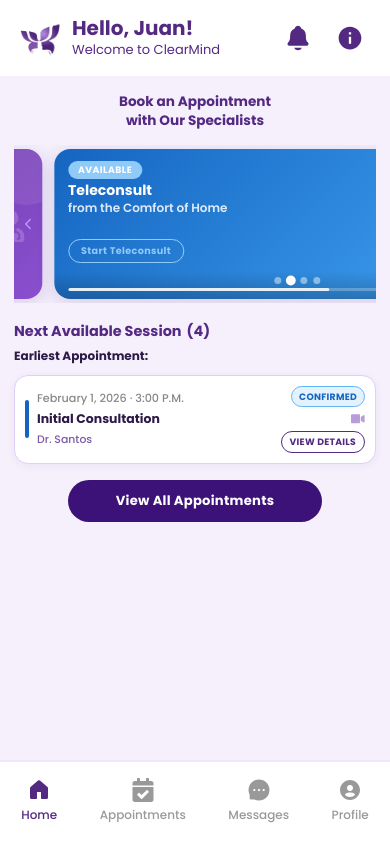
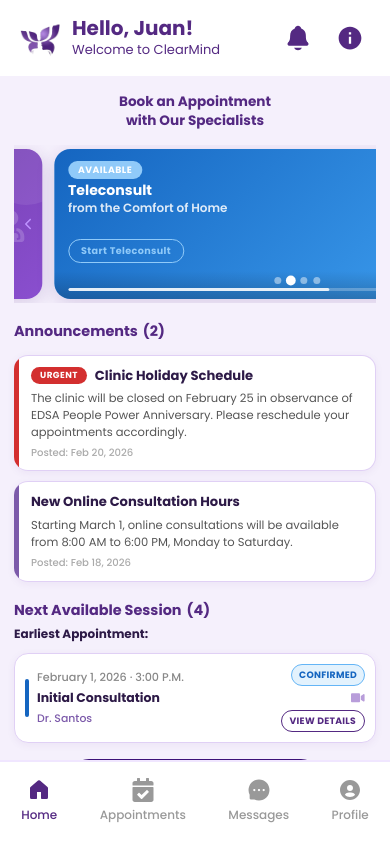
Before and after one commit to miriammulawin/ClearMind, a React (Vite) app in the folder clearmind-frontend/: page /client/home in a window 390 px wide. Built offline with nearby package versions, Linux system fonts and the light colour scheme; what chartjs-plugin-datalabels would draw is missing.

Commit message:
Addition of Announcement Section for  clients

```diff
--- /dev/null
+++ b/clearmind-frontend/src/ClientPages/ClientComponents/Announcements.jsx
@@ -0,0 +1,111 @@
+import { useState, useEffect } from "react";
+import MOCK_ANNOUNCEMENTS from "../../MockData/MockAnnouncement.js";
+import styles from "../ClientStyle/ClientHome.module.css";
+
+// ── swap this out with real API call later ──
+const fetchAnnouncements = async () => {
+  // TODO: replace with actual API
+  // const res = await fetch("/api/announcements?role=client");
+  // return await res.json();
+  return MOCK_ANNOUNCEMENTS.filter((a) => a.targetRole === "client");
+};
+
+function Announcements() {
+  const [announcements, setAnnouncements] = useState([]);
+  const [loading, setLoading] = useState(true);
+  const [error, setError] = useState(null);
+
+  useEffect(() => {
+    let cancelled = false;
+
+    const load = async () => {
+      try {
+        setLoading(true);
+        setError(null);
+        const data = await fetchAnnouncements();
+        if (!cancelled) setAnnouncements(data);
+      } catch (err) {
+        if (!cancelled) setError("Failed to load announcements.");
+      } finally {
+        if (!cancelled) setLoading(false);
+      }
+    };
+
+    load();
+    return () => { cancelled = true; };
+  }, []);
+
+  // ── Loading State ──
+  if (loading) {
+    return (
+      <div className={styles.anWrap}>
+        <div className={styles.anSectionHeader}>
+          <span className={styles.anTitle}>Announcements</span>
+        </div>
+        <div className={styles.anSkeletonList}>
+          {[1, 2, 3].map((n) => (
+            <div key={n} className={styles.anSkeleton} />
+          ))}
+        </div>
+      </div>
+    );
+  }
+
+  // ── Error State ──
+  if (error) {
+    return (
+      <div className={styles.anWrap}>
+        <div className={styles.anSectionHeader}>
+          <span className={styles.anTitle}>Announcements</span>
+        </div>
+        <div className={styles.anError}>{error}</div>
+      </div>
+    );
+  }
+
+  // ── Empty State ──
+  if (announcements.length === 0) {
+    return (
+      <div className={styles.anWrap}>
+        <div className={styles.anSectionHeader}>
+          <span className={styles.anTitle}>Announcements</span>
+          <span className={styles.anCount}>(0)</span>
+        </div>
+        <div className={styles.anEmpty}>No announcements at this time.</div>
+      </div>
+    );
+  }
+
+  // ── Main ──
+  return (
+    <div className={styles.anWrap}>
+      <div className={styles.anSectionHeader}>
+        <span className={styles.anTitle}>Announcements</span>
+        <span className={styles.anCount}>({announcements.length})</span>
+      </div>
+
+      <div className={styles.anList}>
+        {announcements.map((item) => (
+          <div
+            key={item.id}
+            className={`${styles.anCard} ${item.urgent ? styles.anCardUrgent : styles.anCardNormal}`}
+          >
+            <div className={styles.anCardAccent} />
+            <div className={styles.anCardContent}>
+              <div className={styles.anCardTitleRow}>
+                {item.urgent && (
+                  <span className={styles.anUrgentBadge}>URGENT</span>
+                )}
+                <span className={styles.anCardTitle}>{item.title}</span>
+              </div>
+              <p className={styles.anCardBody}>{item.body}</p>
+              <span className={styles.anCardDate}>Posted: {item.date}</span>
+            </div>
+          </div>
+        ))}
+      </div>
+    </div>
+  );
+}
+
+export default Announcements;
--- a/clearmind-frontend/src/ClientPages/ClientHome.jsx
+++ b/clearmind-frontend/src/ClientPages/ClientHome.jsx
@@ -2,6 +2,7 @@ import styles from "./ClientStyle/ClientHome.module.css";
 import ClientHeader from "./ClientComponents/Header.jsx";
 import ClientFooter from "./ClientComponents/Footer.jsx";
 import HomeCarousel from "./ClientComponents/HomeCarousel.jsx";
+import Announcements from "./ClientComponents/Announcements.jsx";
 import NextAppointment from "./ClientComponents/NextAppointment.jsx";
 
 function ClientHome() {
@@ -14,6 +15,7 @@ function ClientHome() {
 
       <div className={styles.bodyWrapper}>
         <HomeCarousel />
+        <Announcements />
         <NextAppointment />
       </div>
 
--- a/clearmind-frontend/src/ClientPages/ClientStyle/ClientHome.module.css
+++ b/clearmind-frontend/src/ClientPages/ClientStyle/ClientHome.module.css
@@ -340,6 +340,111 @@
   margin: 0;
 }
 
+/* Announcements */
+.anWrap {
+  width: 100%;
+}
+
+.anSectionHeader {
+  display: flex;
+  align-items: center;
+  gap: 5px;
+  margin-bottom: 12px;
+}
+
+.anTitle {
+  font-size: clamp(0.9rem, 2.2vw, 1.15rem);
+  font-weight: 700;
+  color: #542982;
+}
+
+.anCount {
+  font-size: clamp(0.9rem, 2.2vw, 1.15rem);
+  font-weight: 700;
+  color: #542982;
+}
+
+.anList {
+  display: flex;
+  flex-direction: column;
+  gap: 10px;
+}
+
+.anCard {
+  display: flex;
+  background: #fff;
+  border-radius: 14px;
+  border: 1.5px solid #e0d0f5;
+  box-shadow: 0 2px 8px rgba(84, 41, 130, 0.06);
+  overflow: hidden;
+}
+
+.anCardUrgent {
+  border-left: none;
+}
+
+.anCardNormal {
+  border-left: none;
+}
+
+.anCardAccent {
+  width: 5px;
+  flex-shrink: 0;
+}
+
+.anCardUrgent .anCardAccent {
+  background: #d32f2f;
+}
+
+.anCardNormal .anCardAccent {
+  background: #7c5aaa;
+}
+
+.anCardContent {
+  padding: clamp(10px, 2.5vw, 16px) clamp(12px, 3vw, 18px);
+  display: flex;
+  flex-direction: column;
+  gap: 5px;
+  flex: 1;
+}
+
+.anCardTitleRow {
+  display: flex;
+  align-items: center;
+  gap: 8px;
+  flex-wrap: wrap;
+}
+
+.anUrgentBadge {
+  background: #d32f2f;
+  color: #fff;
+  font-size: clamp(0.55rem, 1.3vw, 0.65rem);
+  font-weight: 700;
+  border-radius: 20px;
+  padding: 2px 9px;
+  letter-spacing: 0.05em;
+  flex-shrink: 0;
+}
+
+.anCardTitle {
+  font-size: clamp(0.82rem, 2vw, 1rem);
+  font-weight: 700;
+  color: #2d1a47;
+}
+
+.anCardBody {
+  font-size: clamp(0.72rem, 1.8vw, 0.88rem);
+  color: #555;
+  margin: 0;
+  line-height: 1.45;
+}
+
+.anCardDate {
+  font-size: clamp(0.63rem, 1.5vw, 0.76rem);
+  color: #aaa;
+  font-weight: 500;
+}
+
 /* Appointment Card */
 .huCard {
   display: flex;
--- /dev/null
+++ b/clearmind-frontend/src/MockData/MockAnnouncement.js
@@ -0,0 +1,44 @@
+const MOCK_ANNOUNCEMENTS = [
+  {
+    id: 1,
+    urgent: true,
+    targetRole: "doctor",
+    title: "TIME OUT",
+    body: "MAG TIME OUT NA TAYO",
+    date: "Feb 24, 2026",
+  },
+  {
+    id: 2,
+    urgent: true,
+    targetRole: "client",
+    title: "Clinic Holiday Schedule",
+    body: "The clinic will be closed on February 25 in observance of EDSA People Power Anniversary. Please reschedule your appointments accordingly.",
+    date: "Feb 20, 2026",
+  },
+  {
+    id: 3,
+    urgent: false,
+    targetRole: "client",
+    title: "New Online Consultation Hours",
+    body: "Starting March 1, online consultations will be available from 8:00 AM to 6:00 PM, Monday to Saturday.",
+    date: "Feb 18, 2026",
+  },
+  {
+    id: 4,
+    urgent: false,
+    targetRole: "doctor",
+    title: "Updated EMR System",
+    body: "The new EMR system will go live on March 5. Please attend the orientation on March 3.",
+    date: "Feb 22, 2026",
+  },
+  {
+    id: 5,
+    urgent: true,
+    targetRole: "doctor",
+    title: "Mandatory Staff Meeting",
+    body: "All doctors are required to attend the meeting on Feb 26 at 3:00 PM at the conference room.",
+    date: "Feb 21, 2026",
+  },
+];
+
+export default MOCK_ANNOUNCEMENTS;
```
